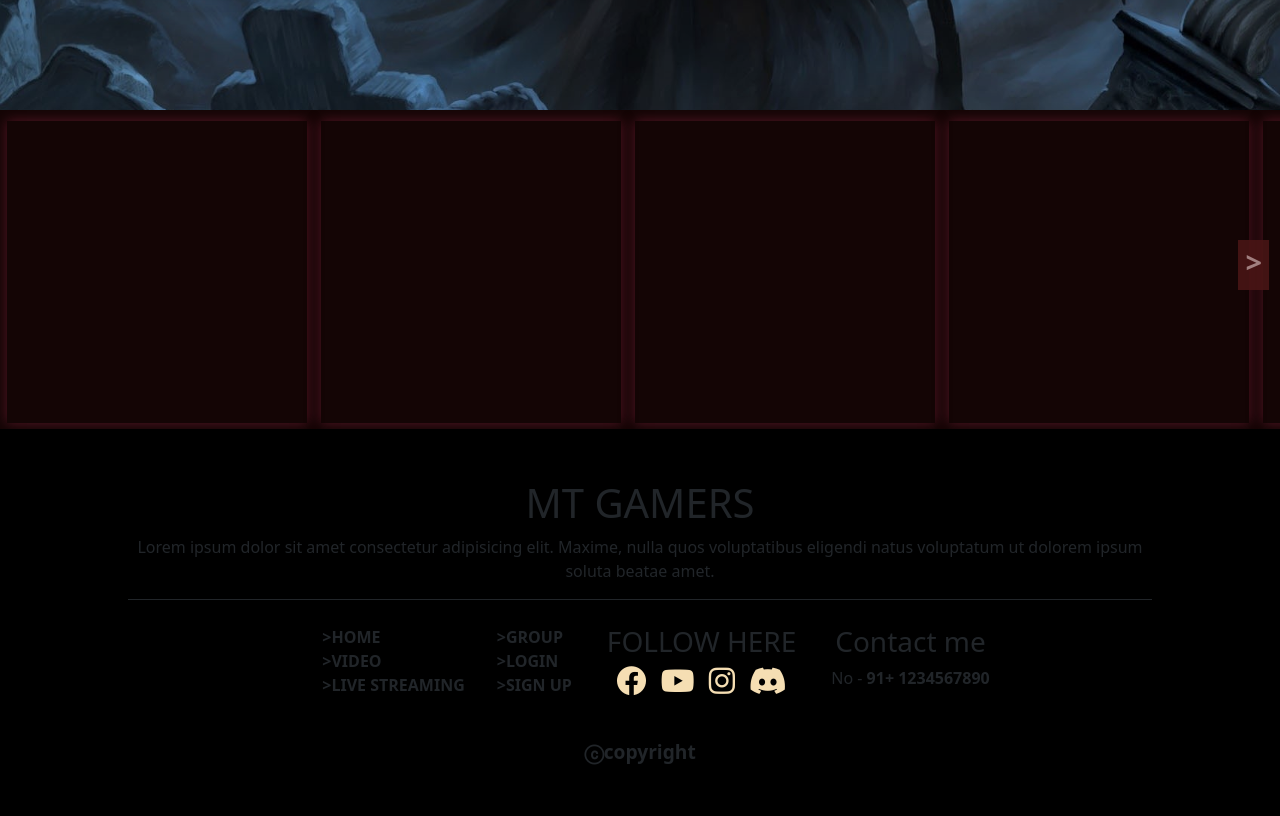
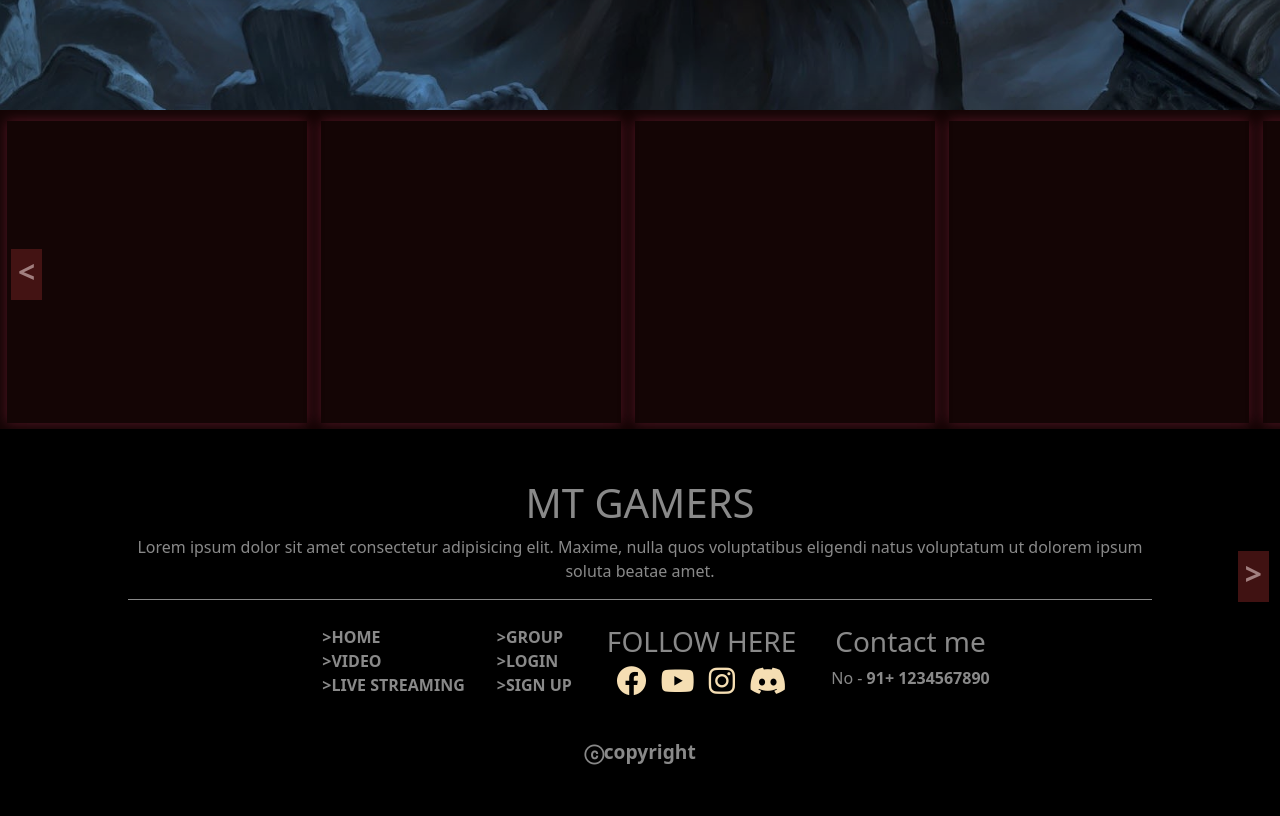
Before and after one commit to mirajalimolla/MT_GAMERS, a PHP site: page / in a window 1280 px wide. Shown: the part 3722-4538 px from the top of the page. Run offline with PHP 8.4, Linux system fonts and the light colour scheme; some web fonts are replaced.

Commit message:
Test css edit
Test css edit

```diff
--- a/style.css
+++ b/style.css
@@ -6,6 +6,9 @@
 body {
     font-family: sans-serif;
     overflow-x: hidden;
+}
+:root{
+    touch-action:pan-x pan-y;
 }
 
 /* Background video set */
@@ -369,12 +372,21 @@ body {
 }
 
 /* Design the video section */
-#left_btn{
+.arrow{
+    display: flex !important;
+    background: #4a1515de;
+    padding: 0px 7px 6px 7px;
+    font-size: 30px;
+    color: #a17f7f;
     position: absolute;
-    left: 17px;
-    margin-top: 8rem;
     cursor: pointer;
     z-index: 1;
+    margin-top: 8rem;
+    align-items: center;
+    user-select: none;
+}
+#left_btn{
+    left: 17px;
     animation: left_moving 1s linear infinite;
     display: none;
 }
@@ -390,10 +402,7 @@ body {
     }
 }
 #right_btn{
-    position: absolute;
     right: 17px;
-    margin-top: -11.4rem;
-    cursor: pointer;
     animation: right_moving 1s linear infinite;
 }
 @keyframes right_moving{
@@ -408,13 +417,6 @@ body {
     }
 }
 
-#video_slider b{
-    background: #4a1515de;
-    padding: 0px 7px 6px 7px;
-    font-size: 29px;
-    color: #a17f7f;
-    user-select: none;
-}
 #video_slider{
     background: #100101fa;
     padding: 11px 0px 6px 0px;
@@ -439,6 +441,7 @@ body {
 #footer{
     background: black;
     padding: 50px 0px;
+    color: #898989;
 }
 .footer_container{
     text-align: center;
@@ -485,13 +488,15 @@ body {
 /* Set the Media query responsive the website */
 
 /* Responsive the header in logo and menu/links */
-@media screen and(max-width:900px){
+@media only screen and(max-width:900px){
     .image_image img{
-
         left: 8rem;
     }
+    body{
+        background-color: red;
+    }
 }
-@media screen and (max-width:821px){
+@media only screen and (max-width:821px){
     .logo img{
         height: 75px;
     }
@@ -502,7 +507,7 @@ body {
         font-size: 10px;
     }
 }
-@media screen and (max-width:676px){
+@media only screen and (max-width:676px){
     .logo img{
         height: 55px;
     }
@@ -513,7 +518,12 @@ body {
         font-size: 10px;
     }
 }
-@media screen and (max-width:545px){
+@media only screen and (max-width:600px){
+    .arrow{
+        font-size: 35px;
+    }
+}
+@media only screen and (max-width:545px){
     .menu li{
         margin: 0px 5px;
         font-size: 8px;
```
